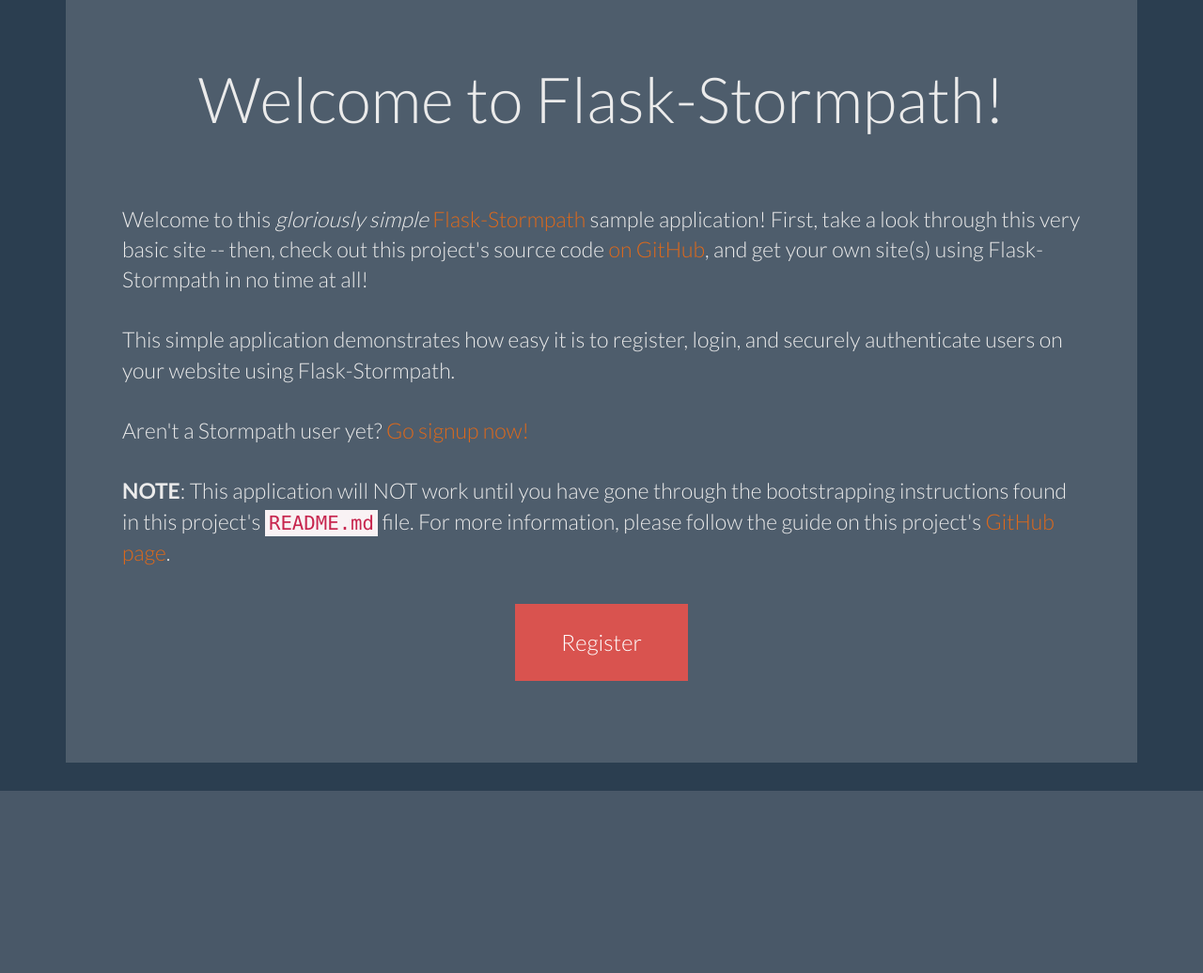
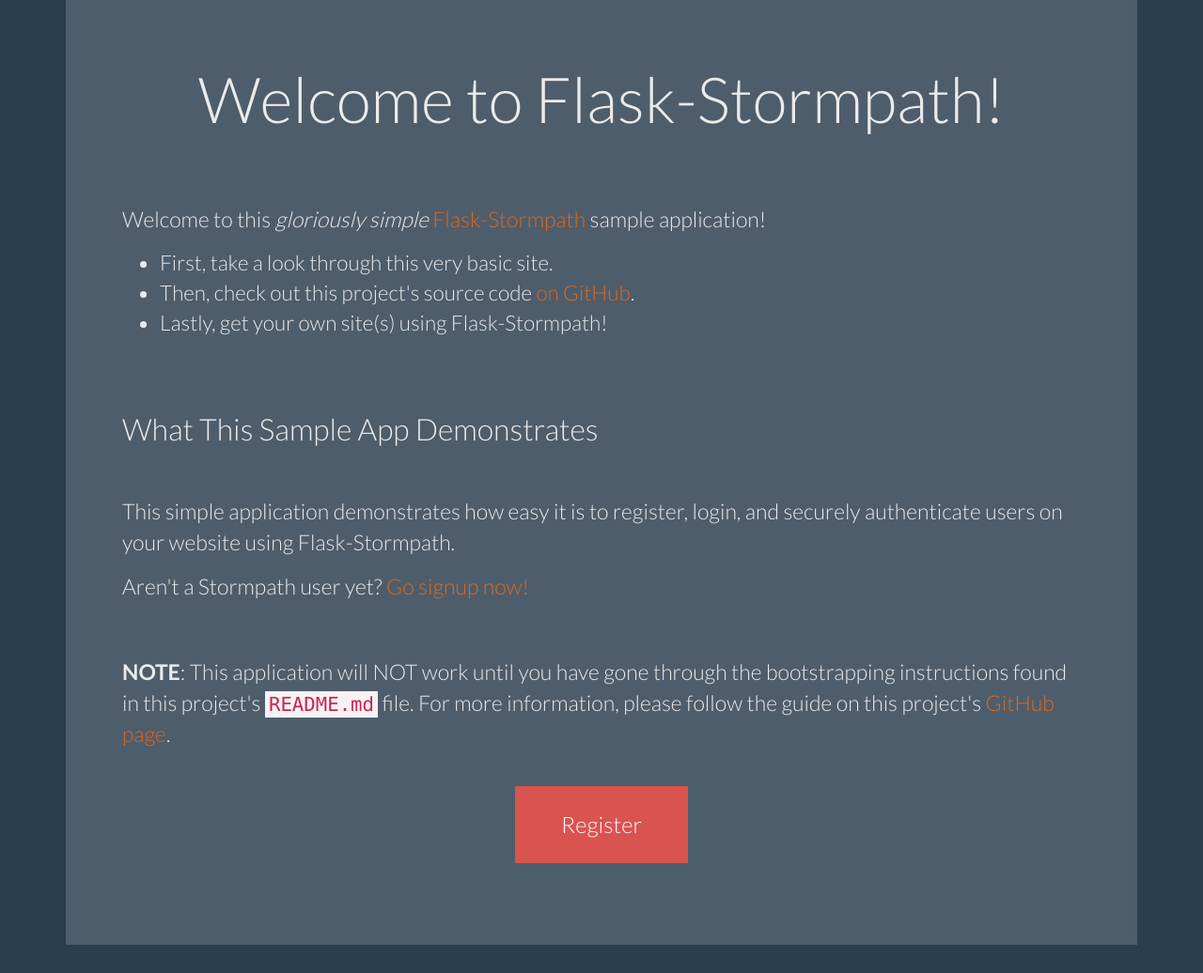
Before and after one commit to stormpath/stormpath-flask-sample, a Flask app: template templates/index.html in a window 1280 px wide. Shown: the part 141-1177 px from the top of the page at 94% size. Before the commit the page ends 983 px from the top, so only its background shows below. Run offline with Flask 2, Linux system fonts and the light colour scheme; the template is opened without the code that fills it, so the values that code supplies are empty; some libraries are stand-ins or nearby versions.

Commit message:
Cleaning up the formatting of our index page.

```diff
--- a/static/css/style.css
+++ b/static/css/style.css
@@ -1,5 +1,9 @@
 #welcome {
   margin-top: 6em;
+}
+
+#welcome li {
+  font-size: 1.5em;
 }
 
 .register, .login, .dashboard {
--- a/templates/index.html
+++ b/templates/index.html
@@ -9,19 +9,28 @@
       <br />
       Welcome to this <i>gloriously simple</i>
       <a href="https://github.com/stormpath/stormpath-flask">Flask-Stormpath</a> sample
-      application! First, take a look through this very basic site -- then, check
-      out this project's source code
-      <a href="https://github.com/stormpath/stormpath-flask-sample">on GitHub</a>, and get your own
-      site(s) using Flask-Stormpath in no time at all!
-      <br />
-      <br />
+      application!
+      <ul>
+        <li>First, take a look through this very basic site.</li>
+        <li>Then, check out this project's source code <a href="https://github.com/stormpath/stormpath-flask-sample">on GitHub</a>.</li>
+        <li>Lastly, get your own site(s) using Flask-Stormpath!</li>
+      </ul>
+    </p>
+    <br />
+    <br />
+    <h2>What This Sample App Demonstrates</h2>
+    <br />
+    <br />
+    <p>
       This simple application demonstrates how easy it is to register, login,
       and securely authenticate users on your website using Flask-Stormpath.
-      <br />
-      <br />
+    </p>
+    <p>
       Aren't a Stormpath user yet? <a href="https://stormpath.com">Go signup now!</a>
-      <br />
-      <br />
+    </p>
+    <br />
+    <br />
+    <p>
       <b>NOTE</b>: This application will NOT work until you have gone through
       the bootstrapping instructions found in this project's
       <code>README.md</code> file. For more information, please follow the guide
```
